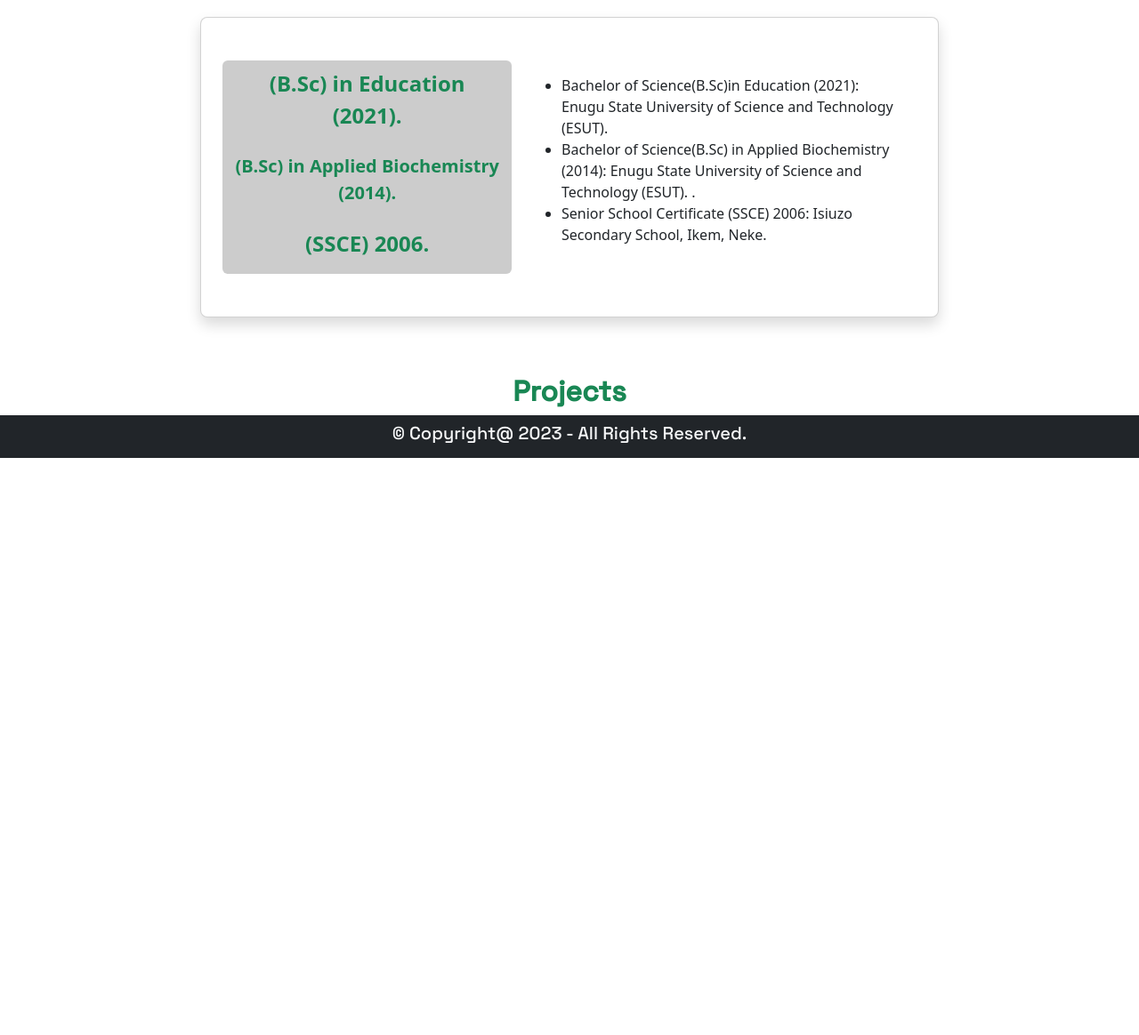
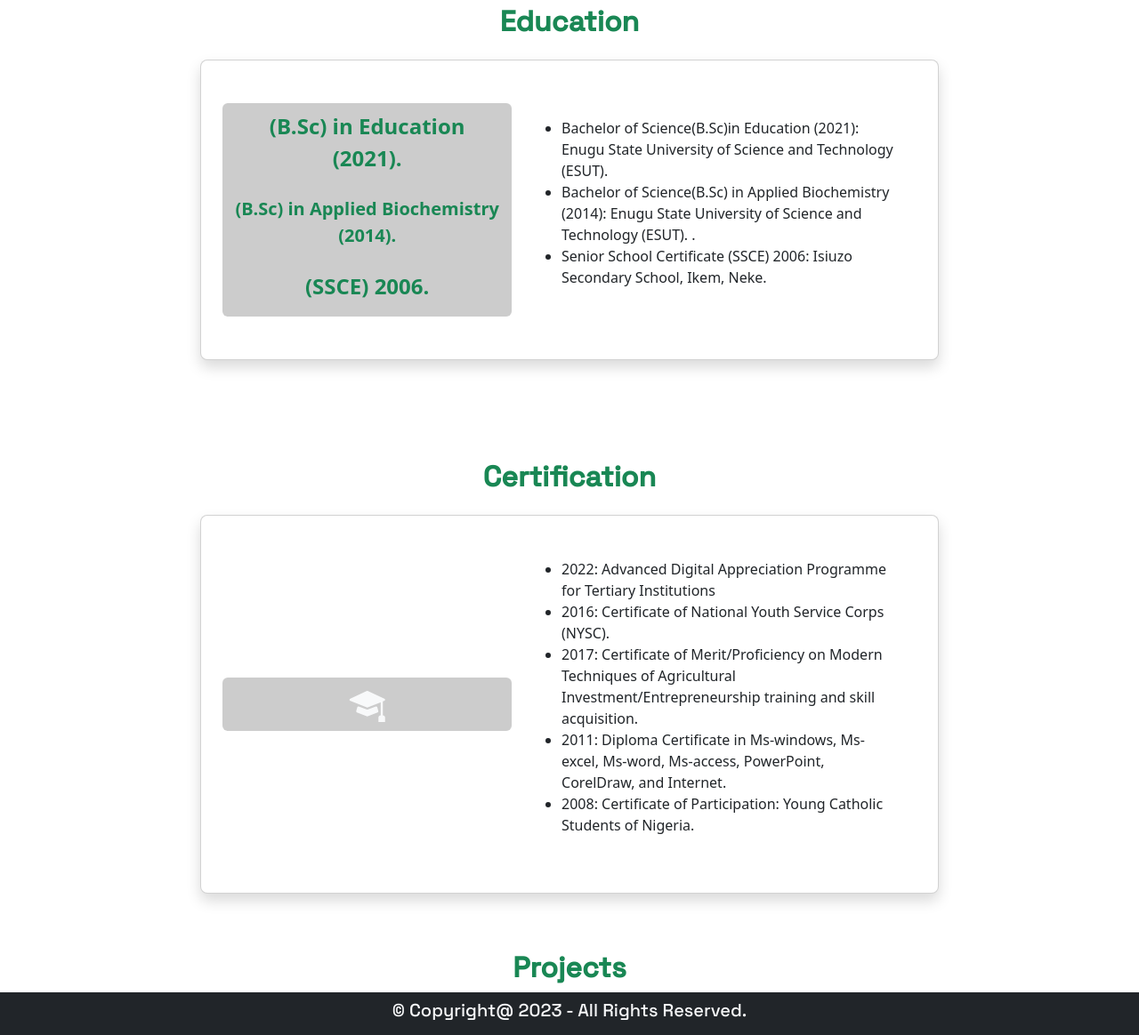
Before and after one commit to joshutik/portfolio-Rose, a plain HTML site: page about-me.html in a window 1280 px wide. Shown: the part 3081-4245 px from the top of the page at 89% size. Before the commit the page ends 3596 px from the top, so only its background shows below. Drawn offline with nearby package versions, Linux system fonts and the light colour scheme; a web font is replaced by a local one.

Commit message:
made some modifications on the about page

```diff
--- a/about-me.html
+++ b/about-me.html
@@ -20,6 +20,7 @@
 </head>
 
 <body class="">
+    <div id="preloader"></div>
     <!-- the header section -->
     <nav class="navbar navbar-expand-lg sticky-top bg-light">
         <div class="container">
@@ -278,7 +279,7 @@
     <!-- education -->
     <section>
         <div class="container-fluid mt-5">
-            <h2 class="text-success text-center fw-bold">Education</h2>
+            <h2 class="text-success text-center fw-bold mt-5 pt-5">Education</h2>
             <div class="row justify-content-center">
                 <div class="col-lg-8 py-3">
                     <div class="card rounded-3 shadow p-5">
@@ -303,6 +304,63 @@
                                         of Science and Technology (ESUT).
                                         .</li>
                                     <li> Senior School Certificate (SSCE) 2006: Isiuzo Secondary School, Ikem, Neke.
+                                    </li>
+
+                                </ul>
+                            </div>
+                        </div>
+                    </div>
+                </div>
+            </div>
+        </div>
+    </section>
+    <!-- Certification -->
+    <section>
+        <div class="container-fluid mt-5">
+            <h2 class="text-success text-center fw-bold mt-5 pt-5">Certification</h2>
+            <div class="row justify-content-center">
+                <div class="col-lg-8 py-3">
+                    <div class="card rounded-3 shadow p-5">
+                        <div class="row justify-content-center align-items-center gx-5 gy-4">
+                            <div class="col-lg-5 col-md-6 rounded bg-sec text-light text-center px-1">
+                                <!-- <p class="fs-4 text-success fw-bold pt-2">
+                                    2022
+                                </p>
+                                <p class="fs-5 text-success fw-bold pt-2">
+                                    2016
+                                </p>
+                                <p class="fs-4 text-success fw-bold pt-2">
+                                    (SSCE) 2006.
+                                </p>
+                                <p class="fs-4 text-success fw-bold pt-2">
+                                    (SSCE) 2006.
+                                </p>
+                                <p class="fs-4 text-success fw-bold pt-2">
+                                    2008
+                                </p> -->
+                                <div class="fs-1">
+                                    <i class="bi bi-mortarboard-fill fs-1"></i>
+                                </div>
+
+                            </div>
+                            <div class="col-lg-7 col-md-6">
+                                <ul>
+                                    <li>
+                                        2022: Advanced Digital Appreciation Programme for Tertiary Institutions
+                                    </li>
+                                    <li>
+                                        2016: Certificate of National Youth Service Corps (NYSC).</li>
+                                    <li>
+                                         2017: Certificate of Merit/Proficiency on Modern Techniques of Agricultural
+                                        Investment/Entrepreneurship training and skill acquisition.
+                                    </li>
+                                    <li>
+                                         2011: Diploma Certificate in Ms-windows, Ms-excel, Ms-word, Ms-access,
+                                        PowerPoint, CorelDraw, and Internet.
+
+                                    </li>
+                                    <li>
+                                         2008: Certificate of Participation: Young Catholic Students of Nigeria.
                                     </li>
 
                                 </ul>
--- a/main.css
+++ b/main.css
@@ -104,3 +104,7 @@ span{
     z-index: 300;
 
 }
+
+.bi-mortarboard-fill{
+    font-size: 10rem !important;
+}
```
Also changed, not shown: contact.html (+3 -1 lines), index.html (+3 -6 lines), resume.html (+2 -0 lines).
